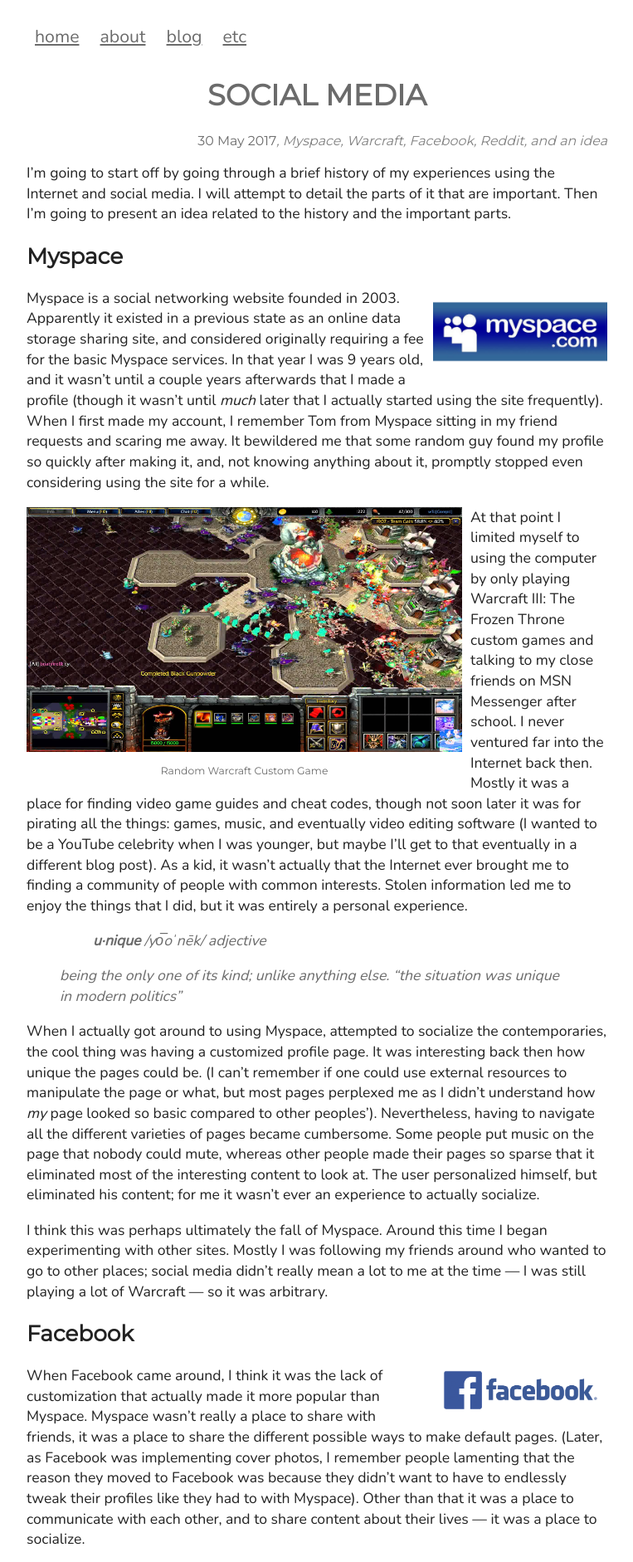
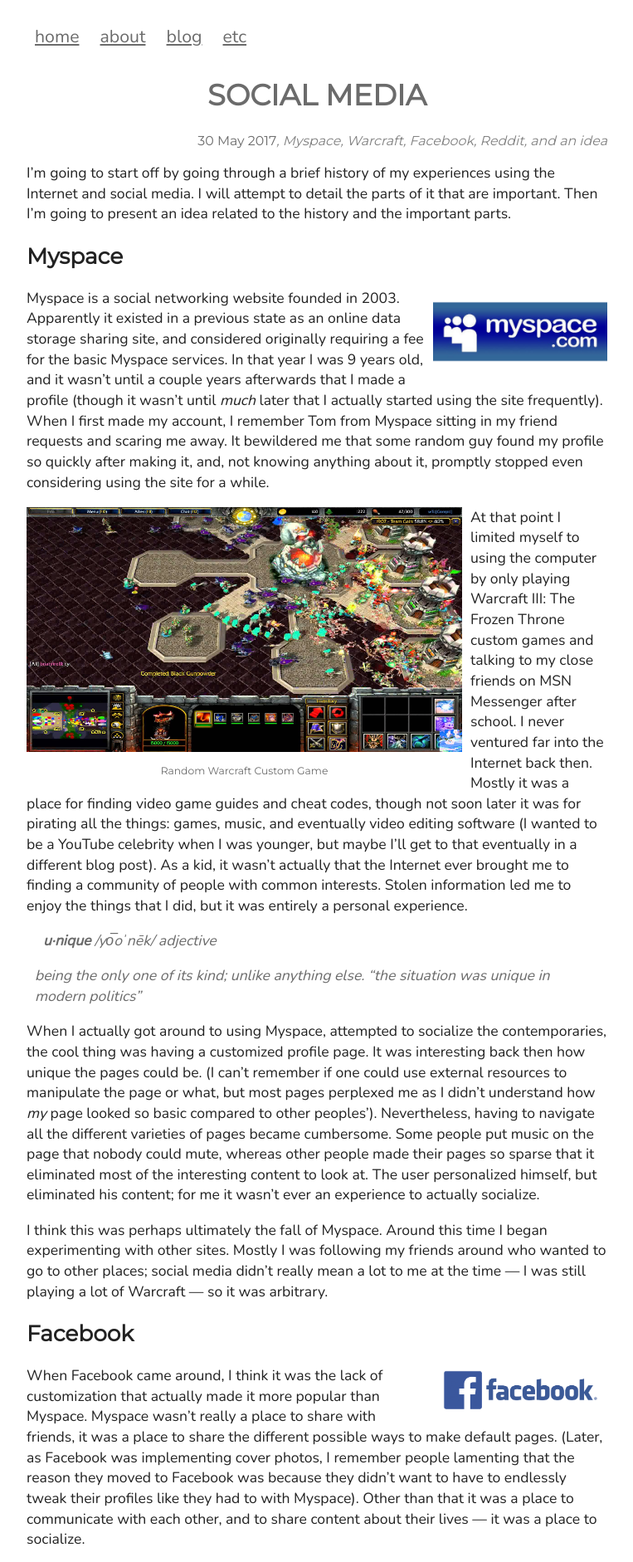
Before and after one commit to JustenRickert/justenrickert-old-user-page, a Jekyll site: the page built from _posts/2017-05-30-my-idea.md, in a window 1280 px wide. Shown: the top 1882 px of the page at 83% size, without its empty margins (258-1021 px from the left). Built offline with Jekyll 4.4.1, drawn with Linux system fonts in a browser that asks for light colours; nearby versions of some CDN libraries; some web fonts are replaced.

Commit message:
mobile fixes

```diff
--- a/_layouts/default.html
+++ b/_layouts/default.html
@@ -58,8 +58,8 @@
      dX = 2 * (Math.random() - 0.5);
      dY = Math.random();
 
-     TweenMax.from(content, 0.8, {opacity:0, x: 500 * dX, y: 500 * dY, ease: Circ.easeOut});
-     TweenMax.from(foot, 1.0, {y: 300, ease: Power4.easeOut});
+     TweenMax.from(content, 0.8, {opacity:0, x: 500 * dX, y: 200 * dY, ease: Circ.easeOut});
+     TweenMax.from(foot, 1.0, {y: 300 * dY, ease: Power4.easeOut});
      TweenMax.from(monad, 3.5, {opacity:0, ease: Bounce.easeOut, delay: 0.5});
     </script>
 </html>
--- a/_layouts/post.html
+++ b/_layouts/post.html
@@ -10,6 +10,6 @@
 
 <h1>{{ page.title }}</h1>
 
-<p class="meta">{{ page.date | date_to_string }}<span style="color: gray; font-style: italic">, {{ page.tags | array_to_sentence_string }}</span></p>
+<p class="postdate">{{ page.date | date_to_string }}<span style="color: gray; font-style: italic">, {{ page.tags | array_to_sentence_string }}</span></p>
 
 <article class="post" lang="en">{{ content }}</article>
--- a/css/main.css
+++ b/css/main.css
@@ -6,7 +6,7 @@
     font-family: Voces;
 }
 
-.meta {
+.postdate {
     font-size: 0.9em;
     text-align: right;
     font-family: Montserrat;
@@ -68,10 +68,21 @@
     font-size: .7em;
 }
 
-@media only screen and (max-device-width: 768px) {
+@media only screen and (max-device-width: 600px) {
     .largeleft {
-        width: 100%;
-        padding: 10px;
+        max-width: 100%;
+        padding: 0px;
+        padding-bottom: 10px;
+    }
+
+    #content ul {
+        padding: 0%;
+        padding-left: 3%;
+        font-size: 1em;
+    }
+
+    blockquote {
+        margin: 0px;
     }
 }
 
@@ -134,12 +145,15 @@
 
 article {
     color: #222;
-    text-align: left-justify;
 }
 
 article blockquote {
     color: #6B6B6B;
     font-style: italic;
+}
+
+blockquote {
+    margin: 10px;
 }
 
 article p {
```
